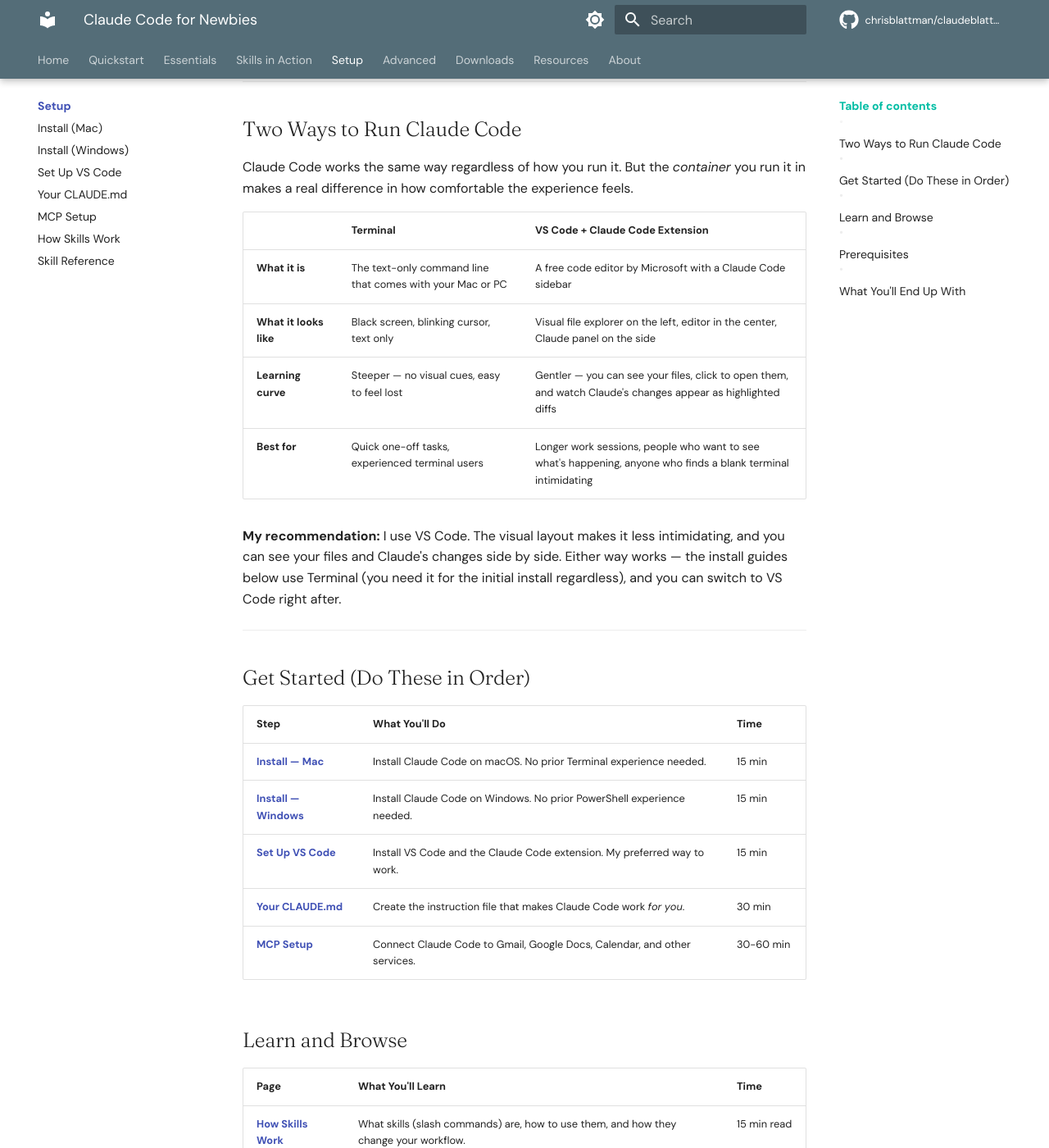
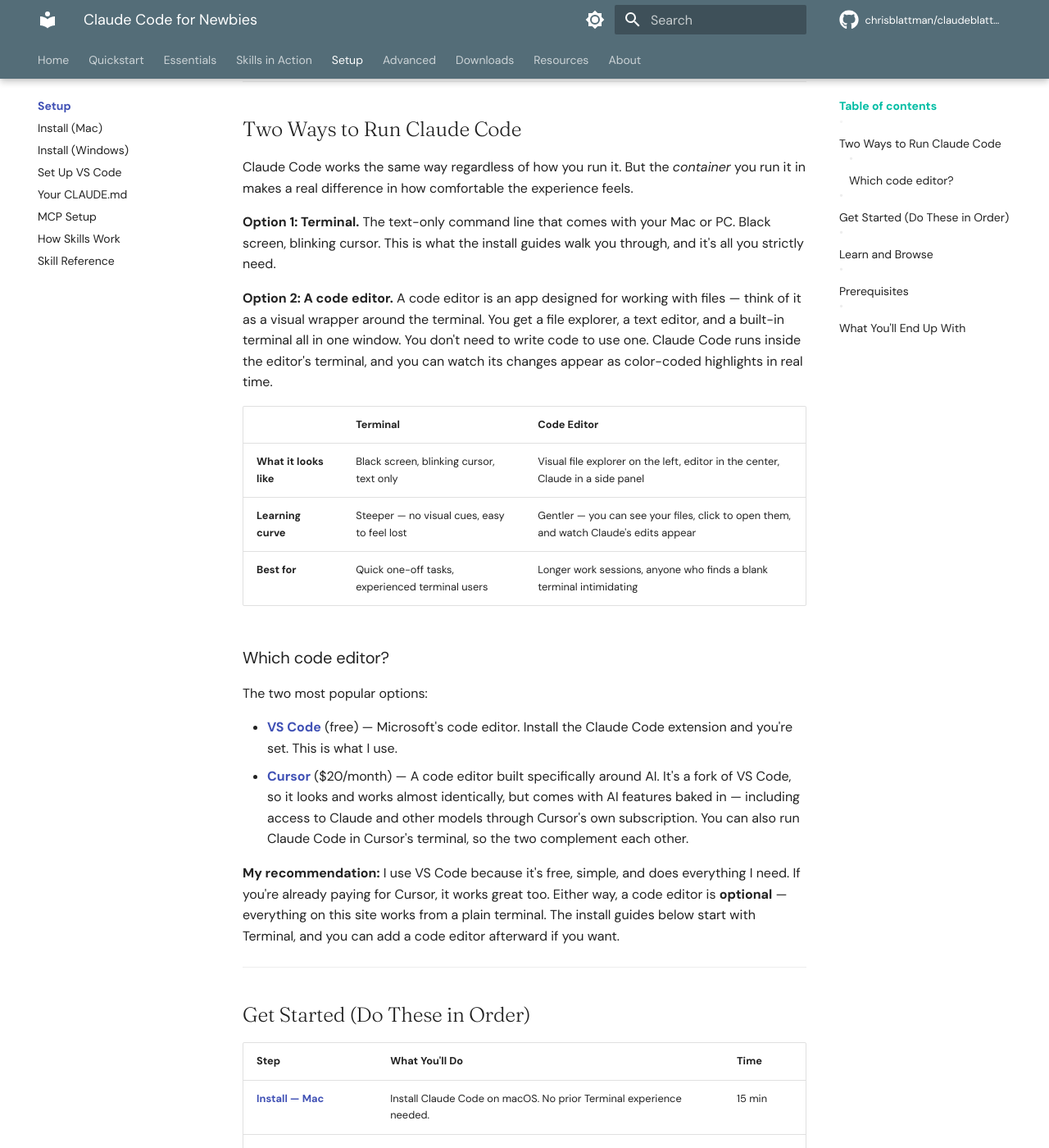
Before and after one commit to XiongfeiLi6/claudeblattman, an MkDocs documentation site: the page built from docs/setup/index.md, in a window 1280 px wide and 1400 px high, scrolled down 362 px. Shown: the whole window at 82% size. Built offline with MkDocs 1.6.1 and Material for MkDocs 9.7.7, drawn with Linux system fonts in a browser that asks for light colours; comment, search, counter and statistics services are not loaded; some of the changed text lies outside the part shown.

Commit message:
Broaden setup page to cover code editors generically, note VS Code is optional
Reframe "Two Ways" as Terminal vs Code Editor (not VS Code specifically).
Add "Which code editor?" section covering VS Code (free) and Cursor ($20/mo).
Mark VS Code setup step as optional in the Get Started table.

Co-Authored-By: Claude Opus 4.6 <noreply@anthropic.com>

```diff
--- a/docs/setup/index.md
+++ b/docs/setup/index.md
@@ -10,14 +10,24 @@ This section takes you from zero to a working system. If you want to see what th
 
 Claude Code works the same way regardless of how you run it. But the *container* you run it in makes a real difference in how comfortable the experience feels.
 
-| | **Terminal** | **VS Code + Claude Code Extension** |
+**Option 1: Terminal.** The text-only command line that comes with your Mac or PC. Black screen, blinking cursor. This is what the install guides walk you through, and it's all you strictly need.
+
+**Option 2: A code editor.** A code editor is an app designed for working with files — think of it as a visual wrapper around the terminal. You get a file explorer, a text editor, and a built-in terminal all in one window. You don't need to write code to use one. Claude Code runs inside the editor's terminal, and you can watch its changes appear as color-coded highlights in real time.
+
+| | **Terminal** | **Code Editor** |
 |---|---|---|
-| **What it is** | The text-only command line that comes with your Mac or PC | A free code editor by Microsoft with a Claude Code sidebar |
-| **What it looks like** | Black screen, blinking cursor, text only | Visual file explorer on the left, editor in the center, Claude panel on the side |
-| **Learning curve** | Steeper — no visual cues, easy to feel lost | Gentler — you can see your files, click to open them, and watch Claude's changes appear as highlighted diffs |
-| **Best for** | Quick one-off tasks, experienced terminal users | Longer work sessions, people who want to see what's happening, anyone who finds a blank terminal intimidating |
+| **What it looks like** | Black screen, blinking cursor, text only | Visual file explorer on the left, editor in the center, Claude in a side panel |
+| **Learning curve** | Steeper — no visual cues, easy to feel lost | Gentler — you can see your files, click to open them, and watch Claude's edits appear |
+| **Best for** | Quick one-off tasks, experienced terminal users | Longer work sessions, anyone who finds a blank terminal intimidating |
 
-**My recommendation:** I use VS Code. The visual layout makes it less intimidating, and you can see your files and Claude's changes side by side. Either way works — the install guides below use Terminal (you need it for the initial install regardless), and you can switch to VS Code right after.
+### Which code editor?
+
+The two most popular options:
+
+- **[VS Code](https://code.visualstudio.com/)** (free) — Microsoft's code editor. Install the Claude Code extension and you're set. This is what I use.
+- **[Cursor](https://cursor.com/)** ($20/month) — A code editor built specifically around AI. It's a fork of VS Code, so it looks and works almost identically, but comes with AI features baked in — including access to Claude and other models through Cursor's own subscription. You can also run Claude Code in Cursor's terminal, so the two complement each other.
+
+**My recommendation:** I use VS Code because it's free, simple, and does everything I need. If you're already paying for Cursor, it works great too. Either way, a code editor is **optional** — everything on this site works from a plain terminal. The install guides below start with Terminal, and you can add a code editor afterward if you want.
 
 ---
 
@@ -27,7 +37,7 @@ Claude Code works the same way regardless of how you run it. But the *container*
 |------|---------------|------|
 | **[Install — Mac](../toolkit/install-mac.md)** | Install Claude Code on macOS. No prior Terminal experience needed. | 15 min |
 | **[Install — Windows](../toolkit/install-windows.md)** | Install Claude Code on Windows. No prior PowerShell experience needed. | 15 min |
-| **[Set Up VS Code](vscode-setup.md)** | Install VS Code and the Claude Code extension. My preferred way to work. | 15 min |
+| **[Set Up VS Code](vscode-setup.md)** *(optional)* | Install VS Code and the Claude Code extension. My preferred way to work, but not required. | 15 min |
 | **[Your CLAUDE.md](../toolkit/claude-md.md)** | Create the instruction file that makes Claude Code work *for you*. | 30 min |
 | **[MCP Setup](../toolkit/mcp-setup.md)** | Connect Claude Code to Gmail, Google Docs, Calendar, and other services. | 30-60 min |
 
```
